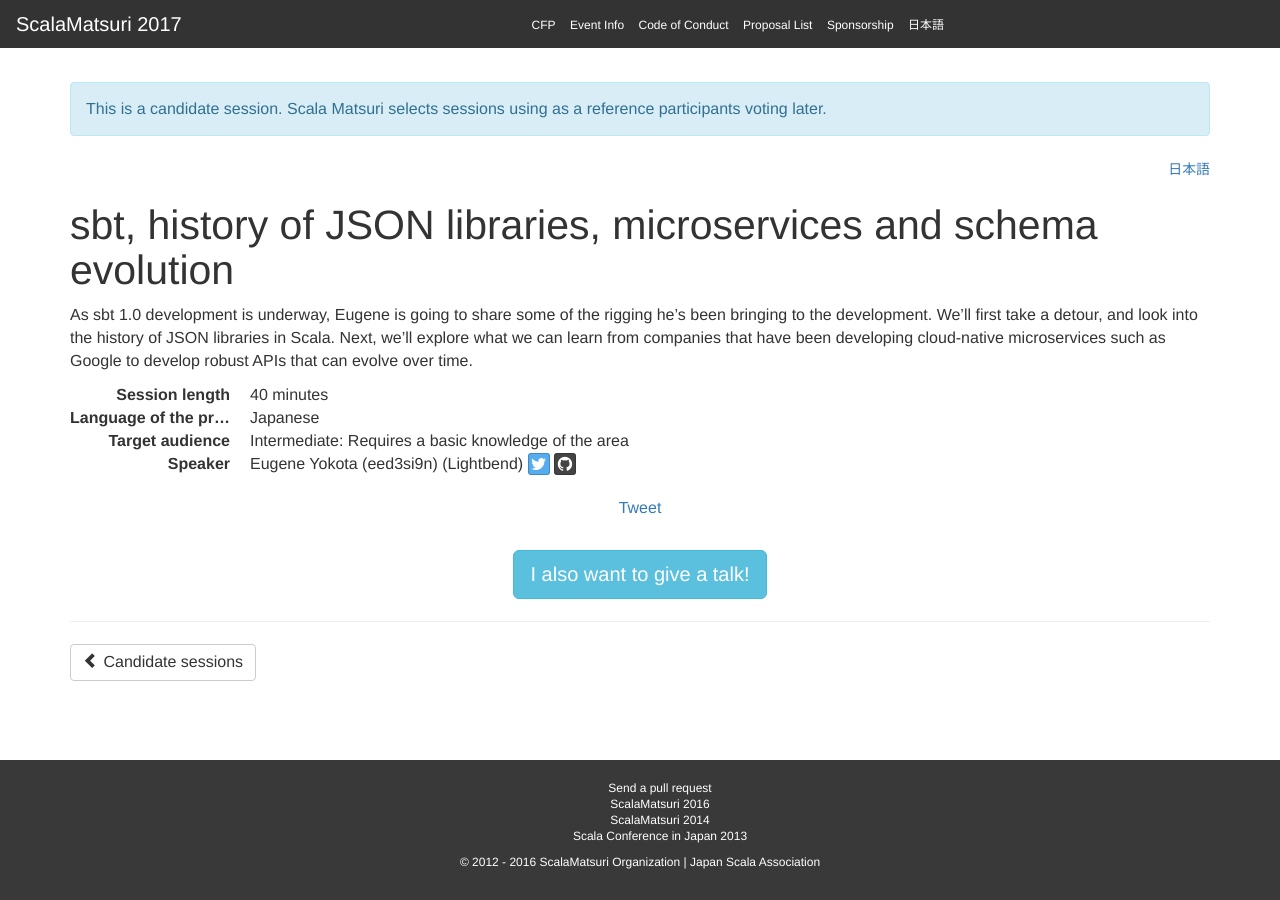
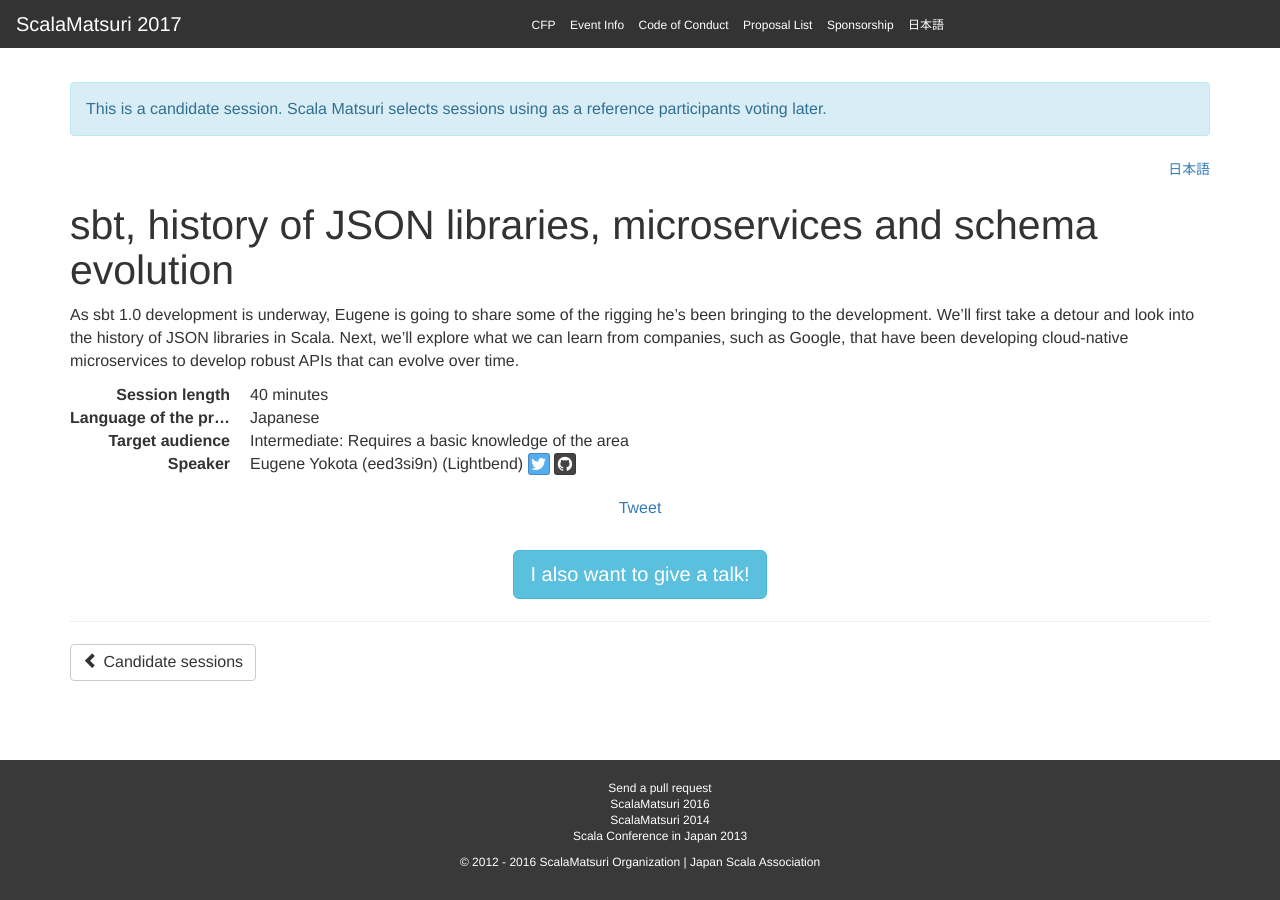
Before and after one commit to scalajp/2017.scalamatsuri.org, a Jekyll site: the page built from _candidates_en/EugeneYokota_1.md, in a window 1280 px wide. Built offline with Jekyll 4.4.1, drawn with Linux system fonts in a browser that asks for light colours; nearby versions of some CDN libraries; comment, search, counter and statistics services are not loaded.

```diff
--- a/_candidates_en/EugeneYokota_1.md
+++ b/_candidates_en/EugeneYokota_1.md
@@ -14,7 +14,7 @@ tags:
 ---
 As sbt 1.0 development is underway, Eugene is going to share some of the rigging
 he's been bringing to the development.
-We'll first take a detour, and look into the history of JSON libraries in Scala.
-Next, we'll explore what we can learn from companies that have been developing
-cloud-native microservices such as Google to develop robust APIs
+We'll first take a detour and look into the history of JSON libraries in Scala.
+Next, we'll explore what we can learn from companies, such as Google, that have been developing
+cloud-native microservices to develop robust APIs
 that can evolve over time.
```
